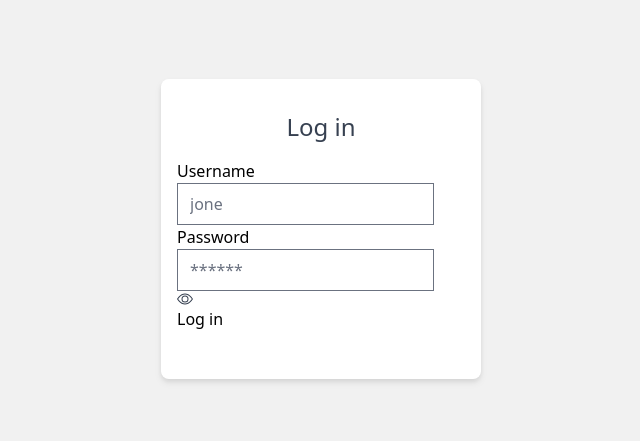
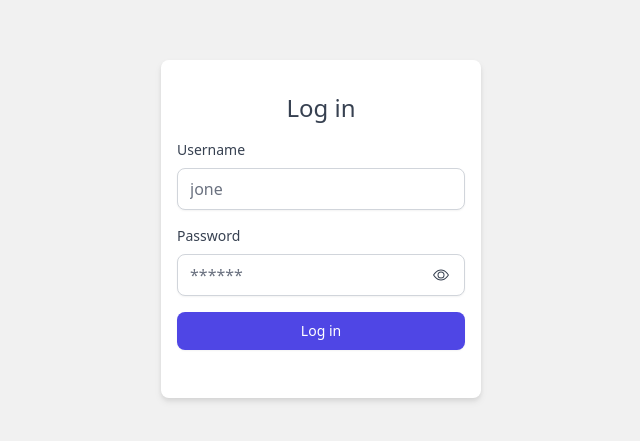
Before and after one commit to nirmalcodes/shop-helper, a React (Vite) app: page / in a window 1280 px wide. Shown: the part 171-612 px from the top of the page, without its empty margins (319-959 px from the left). Built offline with nearby package versions, Linux system fonts and the light colour scheme.

Commit message:
Add classes to index.css

```diff
--- a/src/index.css
+++ b/src/index.css
@@ -1,3 +1,35 @@
 @tailwind base;
 @tailwind components;
 @tailwind utilities;
+
+@layer components {
+    .form-group {
+        @apply mb-4;
+    }
+    .form-label {
+        @apply mb-2 block text-sm font-medium text-gray-700;
+    }
+    .form-input {
+        @apply w-full rounded-lg border-gray-300 shadow-sm focus:border-indigo-500 focus:ring-indigo-500;
+    }
+
+    .form-password-group {
+        @apply relative;
+    }
+
+    .password-toggler {
+        @apply absolute top-1/2 right-3 -translate-y-1/2 cursor-pointer rounded-full p-1 transition-all duration-150 hover:bg-slate-400/40;
+    }
+
+    .btn {
+        @apply flex w-full justify-center rounded-lg border border-transparent py-2 px-4 text-sm font-medium text-slate-800 shadow-sm focus:outline-none focus:ring-2 focus:ring-offset-2;
+    }
+
+    .btn-primary {
+        @apply bg-indigo-600 text-white hover:bg-indigo-700 focus:ring-indigo-500;
+    }
+
+    .form-error-message {
+        @apply text-sm text-red-600;
+    }
+}
```
